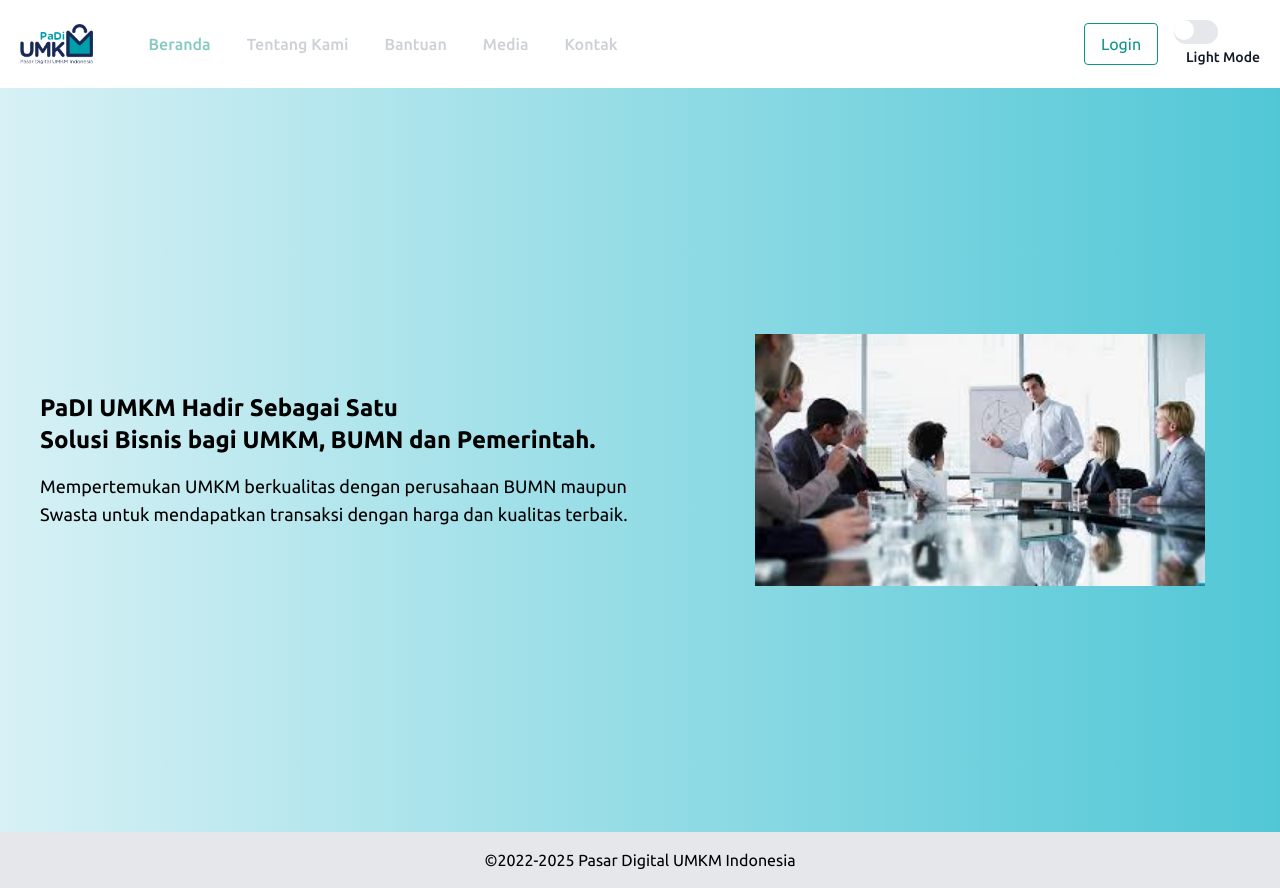
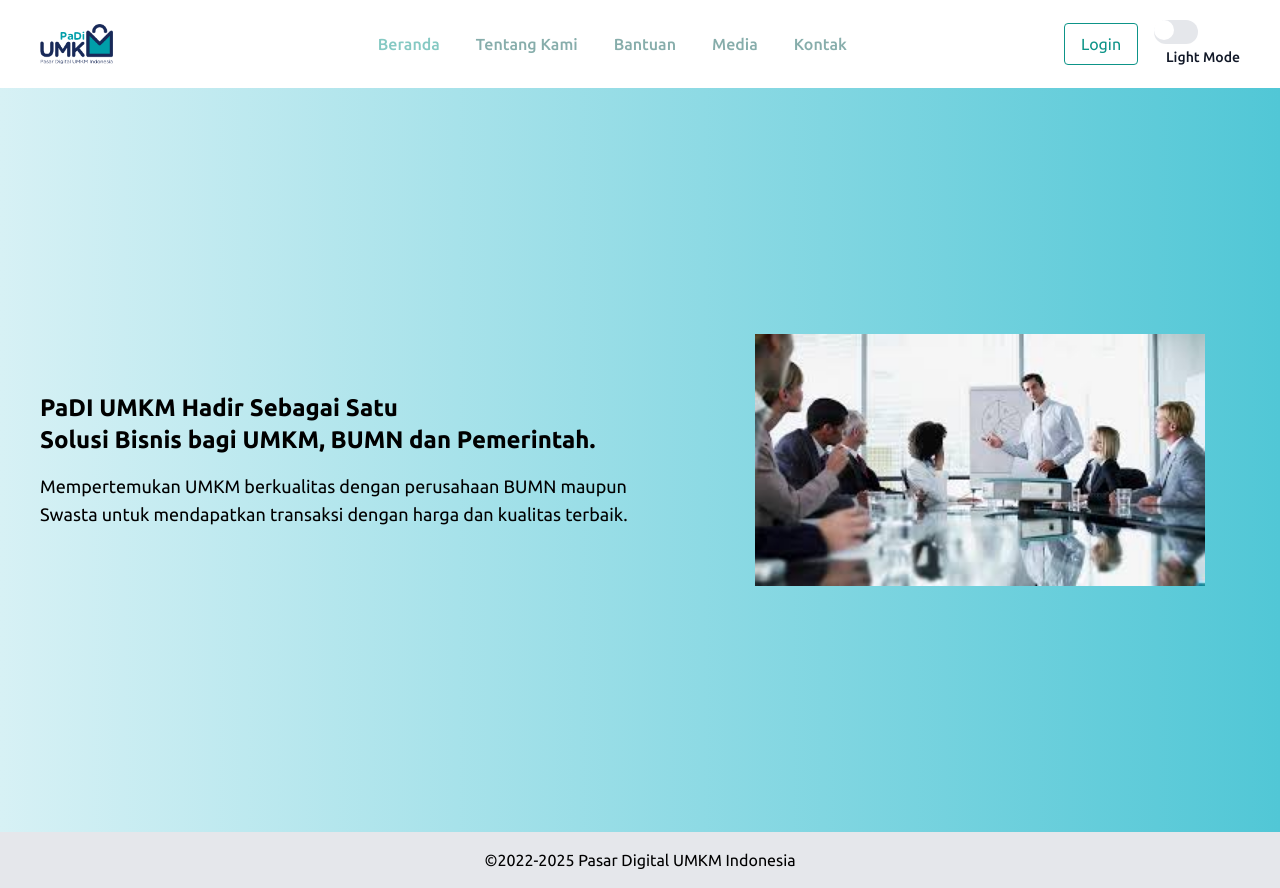
Before and after one commit to ogianaulandari/day-3-react-context, a React (Vite) app: page / in a window 1280 px wide. Built offline with nearby package versions, Linux system fonts and the light colour scheme.

Commit message:
Update Navbar.jsx

```diff
--- a/src/components/Navbar.jsx
+++ b/src/components/Navbar.jsx
@@ -8,12 +8,14 @@
   const { theme, toggleTheme } = useTheme();
 
   const getClassName = ({ isActive }) =>
-    `font-medium ${!isLogIn ? 'pointer-events-none opacity-50'  : ''} ${isActive ? 'text-teal-600' : 'text-gray-400'}`;
+    `font-medium ${!isLogIn ? 'pointer-events-none opacity-50'  : ''} ${isActive ? 'text-teal-600' : 'text-teal-800'}`;
 
   return (
-    <nav className="p-5 shadow-md bg-white dark:bg-gray-800 text-black dark:text-white flex justify-between items-center">
+    <nav className="px-10 py-5 shadow-md bg-white dark:bg-gray-800 text-teal-800 dark:text-white flex justify-between items-center">
       <div className="flex items-center">
-        <img src={ logo } alt="Logo" className="h-10 mr-2"/>
+        <img src={ logo } alt="Logo" className="h-10"/>
+      </div>
+      <div className="flex-grow flex justify-center">
         <div className="flex items-center space-x-9 ml-12">
           <NavLink to="/" className={ getClassName }>
             Beranda
```
Lines whose indentation alone changed are shown as unchanged.
